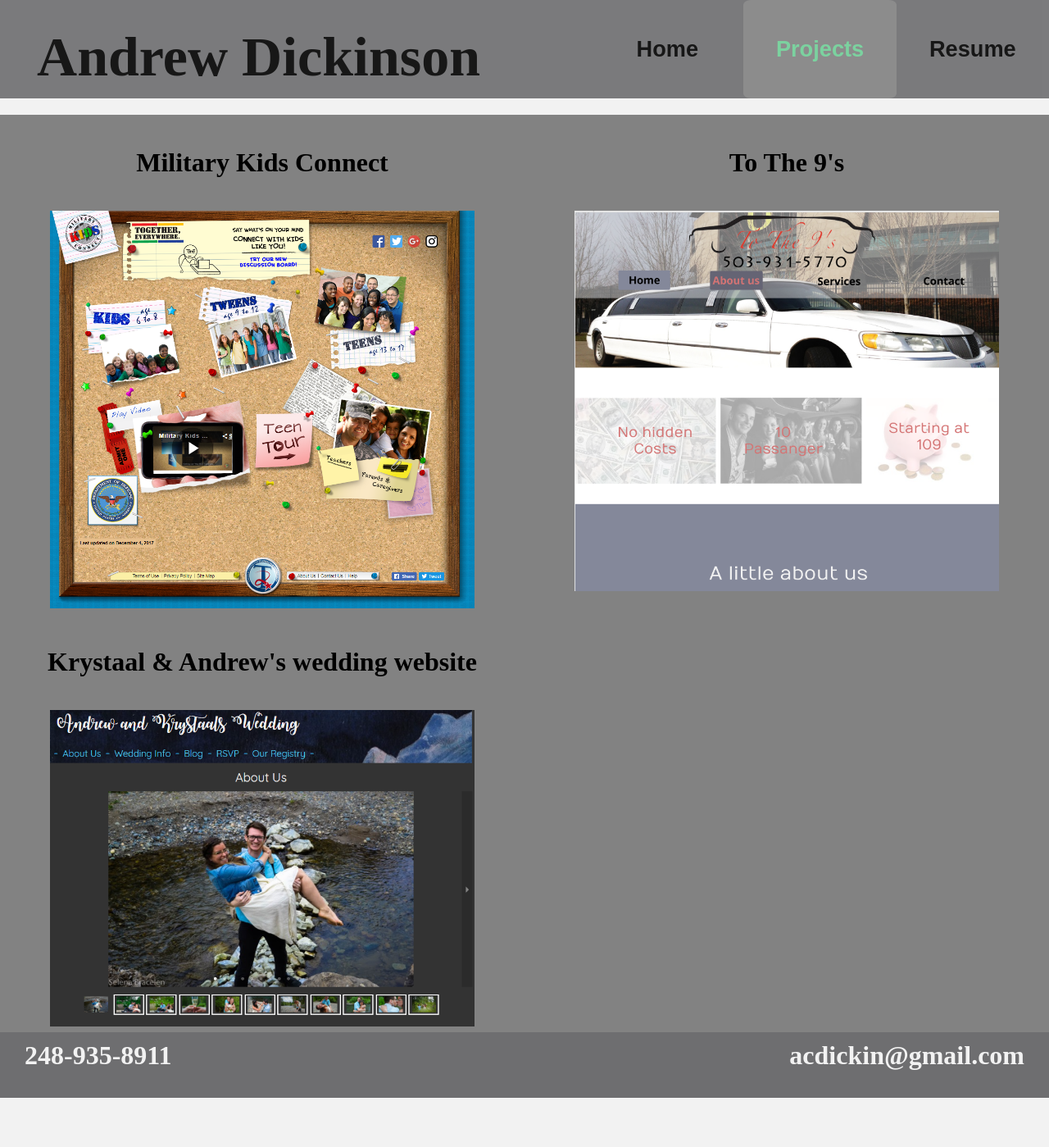
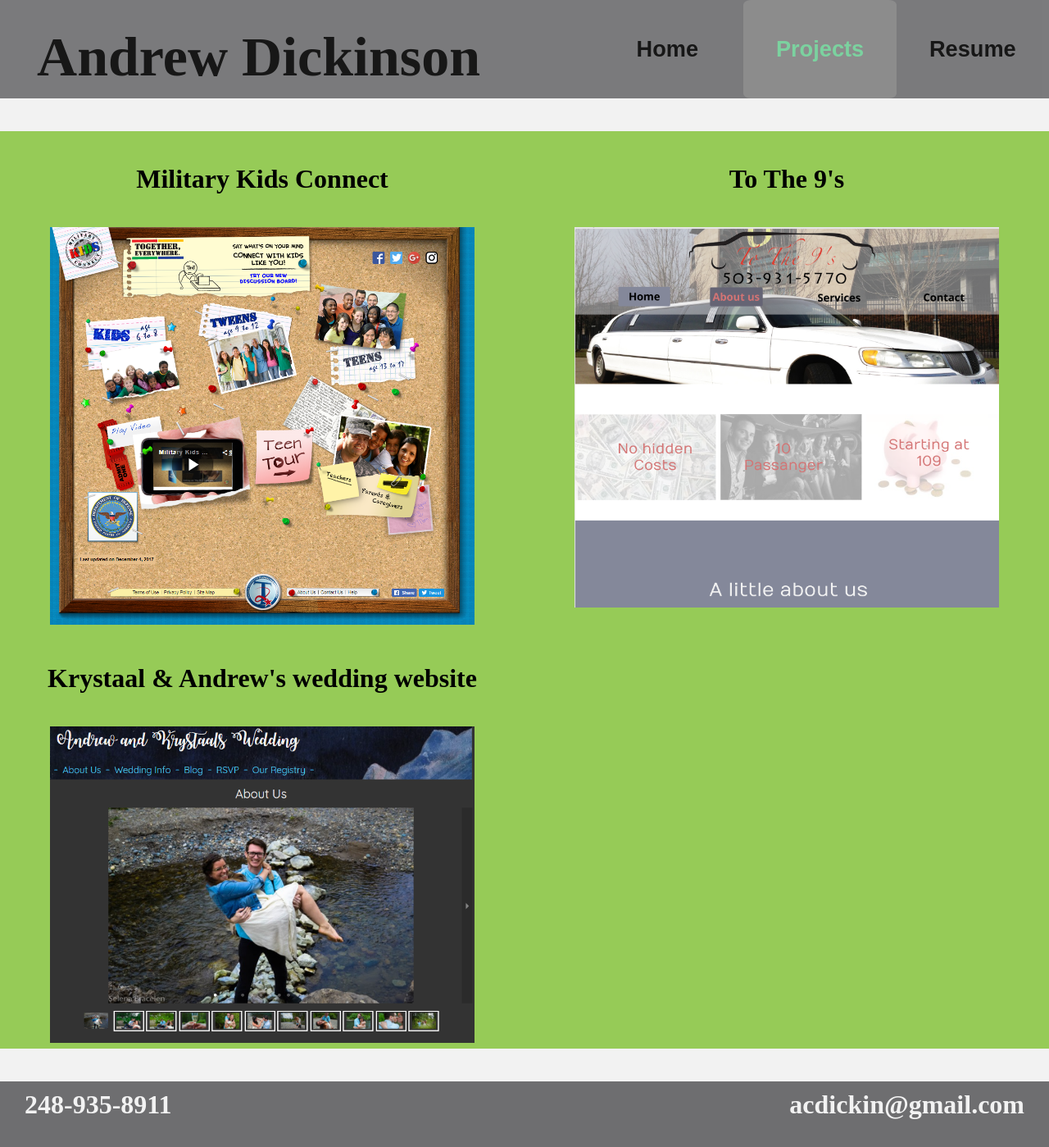
Before and after one commit to acdickin/AndrewDickinson, a React app: page /projects in a window 1280 px wide. Shown: the whole page at 82% size. Before the commit the page ends 1339 px from the top, so only its background shows below. Built offline with nearby package versions, Linux system fonts and the light colour scheme.

Commit message:
changed color for projects

```diff
--- a/src/styles/projects.scss
+++ b/src/styles/projects.scss
@@ -19,18 +19,19 @@
 	#projList{
 		display:grid;
 		grid-template-columns:repeat(2,1fr);
-		background-color: $grey;
+		background-color: $ygreen;
+		margin: 40px 0;
 	}
 	.proj{
 		width:90%;
 	}
 	#projmkc{
-		background-color: $grey;
+		background-color: $ygreen;
 	}
 	 #projkrandrew{
-		background-color: $grey;
+		background-color: $ygreen;
 	}
 	#projtothe{
-		background-color: $grey;
+		background-color: $ygreen;
 	}
 }
```
